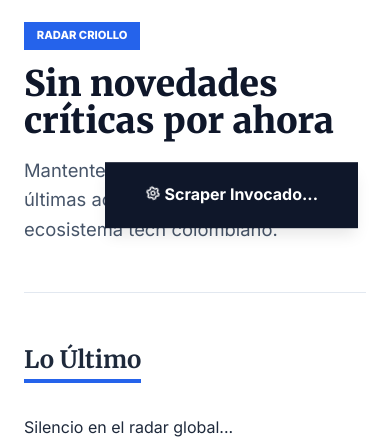
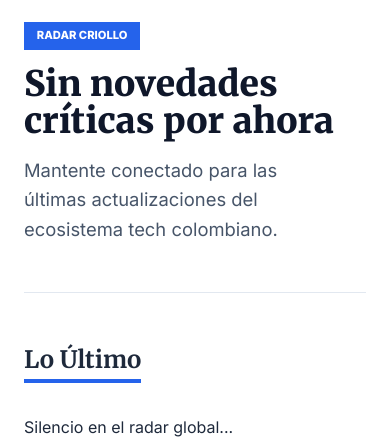
Before and after one commit to MarkSerna/eltechcriollo, a FastAPI app: page / in a window 390 px wide; the page is wider, and only the part inside the window is pictured. Shown: the part 715-1156 px from the top of that part. Run offline with FastAPI, Linux system fonts and the light colour scheme; data that the repository does not hold is empty.

Commit message:
feat: implement responsive portal UI with custom stylesheet and static assets

```diff
--- a/static/style.css
+++ b/static/style.css
@@ -375,22 +375,7 @@
 .btn-secondary { background: #f1f5f9; color: var(--primary); border: 1px solid var(--border); }
 .btn-secondary:hover { background: #e2e8f0; }
 
-.toast {
-    position: fixed;
-    bottom: 2rem;
-    right: 2rem;
-    background: var(--primary);
-    color: white;
-    padding: 1.25rem 2.5rem;
-    box-shadow: var(--shadow-md);
-    transform: translateY(200%);
-    transition: transform 0.4s cubic-bezier(0.175, 0.885, 0.32, 1.275);
-    z-index: 10000;
-    font-weight: 700;
-    isolation: isolate;
-}
-
-.toast.show { transform: translateY(0); }
+/* Toast eliminado - Oura.js integrado */
 
 /* --- Modal --- */
 .modal-overlay {
--- a/templates/index.html
+++ b/templates/index.html
@@ -12,6 +12,8 @@
     <link rel="stylesheet" href="/static/style.css?v=1.5">
     <!-- Boxicons -->
     <link href='https://unpkg.com/boxicons@2.1.4/css/boxicons.min.css' rel='stylesheet'>
+    <!-- Oura-UI (Modern glassmorphic notifications) -->
+    <script src="https://unpkg.com/oura-ui@latest/dist/oura.umd.cjs"></script>
 
     <style>
         /* ── Archivo por Día ─────────────────────────────────────────────── */
@@ -395,10 +397,7 @@
         </div>
     </div>
 
-    <!-- Floating Notification -->
-    <div id="toast" class="toast">
-        <i class='bx bx-cog bx-spin'></i> <span id="toast-msg">Scraper Invocado...</span>
-    </div>
+    <!-- Oura.js handles notifications dynamically -->
 
     <script>
         // ── Fecha actual ─────────────────────────────────────────────────
@@ -418,14 +417,42 @@
             });
         });
 
-        // ── Toast helper ─────────────────────────────────────────────────
-        const toast    = document.getElementById('toast');
-        const toastMsg = document.getElementById('toast-msg');
+        // ── Oura-UI Initialization ──────────────────────────────────────
+        // Configuración estética y detección robusta para El Tech Criollo
 
-        function showNotification(msg, duration = 3500) {
-            toastMsg.innerText = msg;
-            toast.classList.add('show');
-            setTimeout(() => toast.classList.remove('show'), duration);
+        function showNotification(msg, type = 'info') {
+            // Intentar detectar si Oura está en window (posiblemente anidado en .default por UMD de Vite)
+            const OuraInstance = (typeof window !== 'undefined' && window.Oura && window.Oura.default)
+                                 ? window.Oura.default : (typeof Oura !== 'undefined' ? Oura : null);
+
+            if (!OuraInstance) {
+                console.warn("Oura-UI no cargado. Fallback a alert.");
+                alert(msg);
+                return;
+            }
+
+            const config = {
+                title: "Notificación",
+                text: msg,
+                timer: 4000,
+                closeButton: true
+            };
+
+            if (type === 'success') {
+                OuraInstance.success(config.title, config.text);
+            } else if (type === 'error') {
+                OuraInstance.error("Error", msg);
+            } else if (type === 'loading') {
+                OuraInstance.toast({
+                    title: "Procesando",
+                    text: msg,
+                    timer: 0,
+                    icon: 'info',
+                    type: 'progress'
+                });
+            } else {
+                OuraInstance.info(config.title, config.text);
+            }
         }
 
         // ── Botón Escanear ────────────────────────────────────────────────
@@ -436,12 +463,18 @@
                 try {
                     btnScrape.disabled = true;
                     btnScrape.innerHTML = "<i class='bx bx-loader-alt bx-spin'></i> Analizando...";
-                    showNotification("Iniciando análisis autónomo...");
-                    await fetch('/api/scrape', { method: 'POST' });
-                    showNotification("Crawler trabajando. Recargando en unos segundos...");
-                    setTimeout(() => location.reload(), 5000);
+                    showNotification("Iniciando análisis autónomo...", "info");
+                    const res = await fetch('/api/scrape', { method: 'POST' });
+                    if (res.ok) {
+                        showNotification("Crawler trabajando en segundo plano. Recargando automáticamente...", "success");
+                        setTimeout(() => location.reload(), 5000);
+                    } else {
+                        showNotification("El servidor reportó un problema al iniciar el escaneo.", "error");
+                        btnScrape.disabled = false;
+                        btnScrape.innerHTML = orig;
+                    }
                 } catch {
-                    showNotification("Error de conexión con el servidor.");
+                    showNotification("Error de conexión con el servidor.", "error");
                     btnScrape.disabled = false;
                     btnScrape.innerHTML = orig;
                 }
@@ -458,9 +491,13 @@
                     btnTestTg.innerHTML = "<i class='bx bx-loader-alt bx-spin'></i>...";
                     const res  = await fetch('/api/test-telegram', { method: 'POST' });
                     const data = await res.json();
-                    showNotification(res.ok ? "¡Éxito! Mensaje enviado." : "Error: " + data.message);
+                    if (res.ok) {
+                        showNotification("¡Éxito! Notificación de Telegram enviada.", "success");
+                    } else {
+                        showNotification("Error: " + data.message, "error");
+                    }
                 } catch {
-                    showNotification("Fallo al conectar con la API.");
+                    showNotification("Fallo al conectar con la API de notificaciones.", "error");
                 } finally {
                     btnTestTg.disabled = false;
                     btnTestTg.innerHTML = orig;
@@ -472,11 +509,9 @@
             tab.addEventListener('click', () => {
                 const deptId = tab.dataset.dept;
 
-                // Desactivar todos
                 document.querySelectorAll('.region-tab').forEach(t => t.classList.remove('active'));
                 document.querySelectorAll('.region-content').forEach(c => c.classList.remove('active'));
 
-                // Activar actual
                 tab.classList.add('active');
                 document.getElementById('dept-content-' + deptId).classList.add('active');
             });
@@ -509,7 +544,7 @@
             }
 
             modalOverlay.classList.add('active');
-            document.body.style.overflow = 'hidden'; // Stop scrolling
+            document.body.style.overflow = 'hidden';
         }
 
         function closeModal() {
@@ -530,7 +565,6 @@
                 try {
                     modalResend.disabled = true;
                     modalResend.innerHTML = "<i class='bx bx-loader-alt bx-spin'></i>...";
-                    showNotification("Reenviando noticia...");
 
                     const res = await fetch('/api/resend-article', {
                         method: 'POST',
@@ -545,9 +579,13 @@
                     });
 
                     const data = await res.json();
-                    showNotification(res.ok ? "¡Noticia reenviada con éxito!" : "Error: " + data.message);
+                    if (res.ok) {
+                        showNotification("¡Noticia reenviada con éxito!", "success");
+                    } else {
+                        showNotification("Error al reenviar: " + data.message, "error");
+                    }
                 } catch (err) {
-                    showNotification("Error de conexión al reenviar.");
+                    showNotification("Error de conexión al intentar reenviar la noticia.", "error");
                 } finally {
                     modalResend.disabled = false;
                     modalResend.innerHTML = origHtml;
```
Also changed, not shown: 7 other files.
